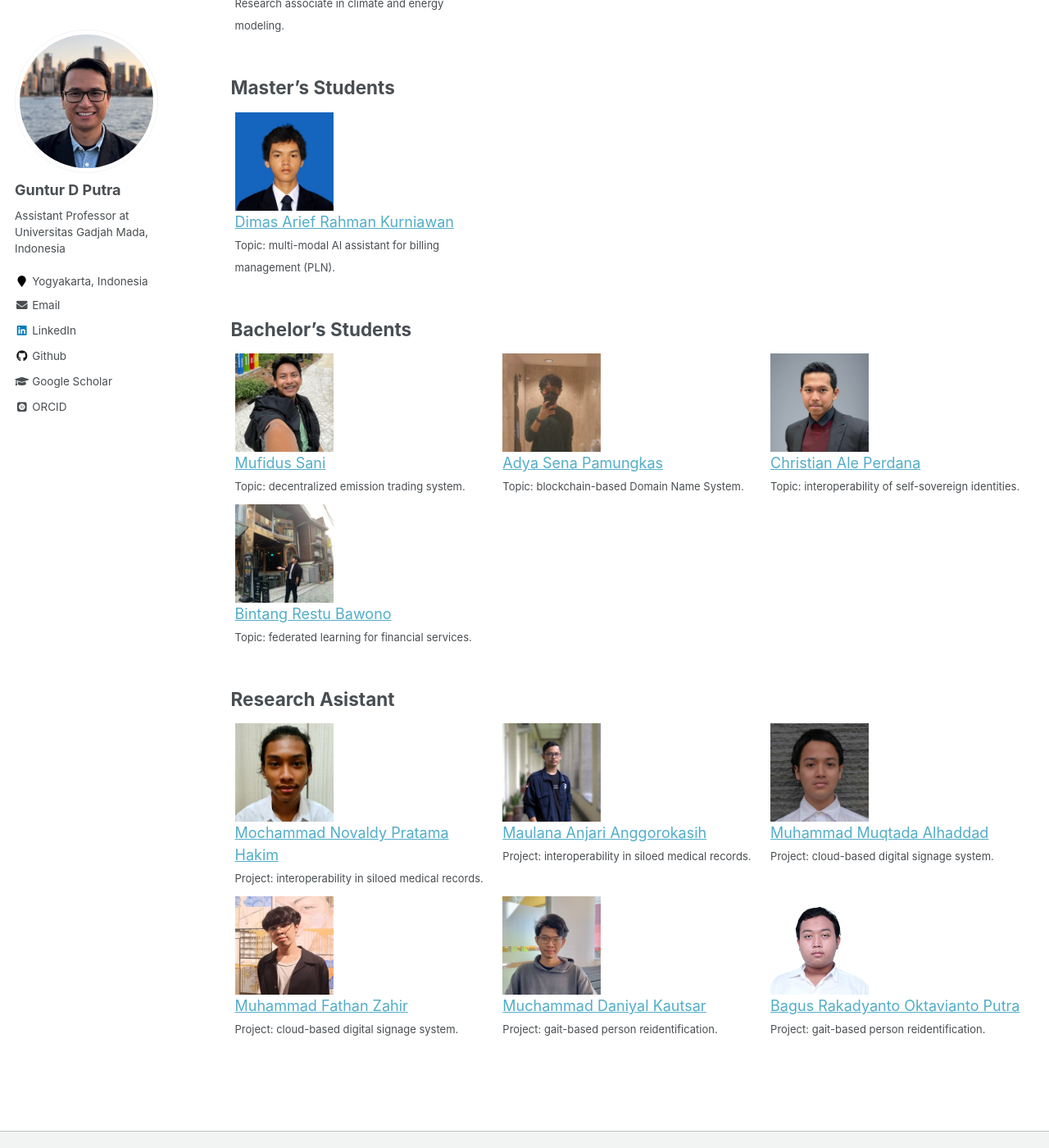
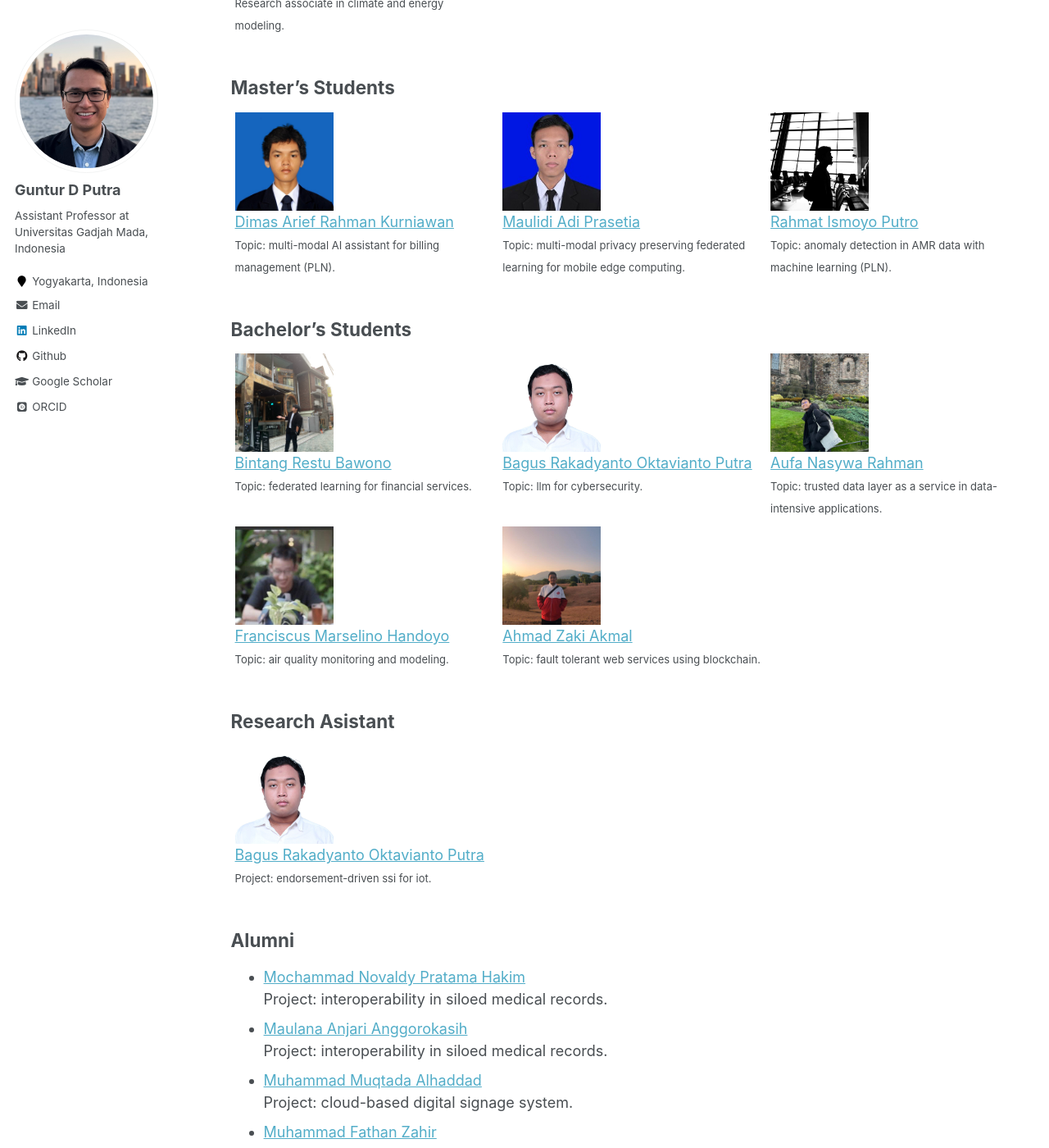
Before and after one commit to gdputra/gdputra.github.io, a Jekyll site: the page built from _pages/teams.md, in a window 1280 px wide and 1400 px high, scrolled down 464 px. Shown: the whole window at 82% size. Built offline with Jekyll 4.4.1, drawn with Linux system fonts in a browser that asks for light colours; some web fonts are replaced.

Commit message:
Update research teams

```diff
--- a/_pages/teams.md
+++ b/_pages/teams.md
@@ -29,11 +29,50 @@ Master's Students
         <a href="#" target="_blank">Dimas Arief Rahman Kurniawan</a> <br>
         <font size="2">Topic: multi-modal AI assistant for billing management (PLN).</font>
     </div>
+    <div class="img-container">
+        <img src="../images/teams/maulidi.jpeg" style="width:120px;height:120px"> <br>
+        <a href="https://id.linkedin.com/in/maulidi-adi" target="_blank">Maulidi Adi Prasetia</a> <br>
+        <font size="2">Topic: multi-modal privacy preserving federated learning for mobile edge computing.</font>
+    </div>
+    <div class="img-container">
+        <img src="../images/teams/rahmat.jpeg" style="width:120px;height:120px"> <br>
+        <a href="#" target="_blank">Rahmat Ismoyo Putro</a> <br>
+        <font size="2">Topic: anomaly detection in AMR data with machine learning (PLN).</font>
+    </div>
 </div>
 
 Bachelor's Students
 -------------------
 <div class="clearfix">
+    <div class="img-container">
+        <img src="../images/teams/bintang.png" style="width:120px;height:120px"> <br>
+        <a href="https://www.linkedin.com/in/bintangrestubawono/" target="_blank">Bintang Restu Bawono</a> <br>
+        <font size="2">Topic: federated learning for financial services.</font>
+    </div>
+    <div class="img-container">
+        <img src="../images/teams/raka.jpeg" style="width:120px;height:120px"> <br>
+        <a href="https://id.linkedin.com/in/bagus-rakadyanto-oktavianto-putra-0b0839221" target="_blank">Bagus Rakadyanto Oktavianto Putra</a> <br>
+        <font size="2">Topic: llm for cybersecurity.</font>
+    </div>
+    <div class="img-container">
+        <img src="../images/teams/aufa.jpeg" style="width:120px;height:120px"> <br>
+        <a href="https://id.linkedin.com/in/aufarahman" target="_blank">Aufa Nasywa Rahman</a> <br>
+        <font size="2">Topic: trusted data layer as a service in data-intensive applications.</font>
+    </div>
+</div>
+<div class="clearfix">
+    <div class="img-container">
+        <img src="../images/teams/marsel.jpeg" style="width:120px;height:120px"> <br>
+        <a href="https://id.linkedin.com/in/franciscus-marselino-handoyo-790822220" target="_blank">Franciscus Marselino Handoyo</a> <br>
+        <font size="2">Topic: air quality monitoring and modeling.</font>
+    </div>
+    <div class="img-container">
+        <img src="../images/teams/zaki.jpeg" style="width:120px;height:120px"> <br>
+        <a href="https://id.linkedin.com/in/ahmad-zaki-akmal" target="_blank">Ahmad Zaki Akmal</a> <br>
+        <font size="2">Topic: fault tolerant web services using blockchain.</font>
+    </div>
+</div>
+<!-- <div class="clearfix">
     <div class="img-container">
         <img src="../images/teams/sani.png" style="width:120px;height:120px"> <br>
         <a href="https://www.linkedin.com/in/mufidussani/" target="_blank">Mufidus Sani</a> <br>
@@ -49,19 +88,18 @@ Bachelor's Students
     <a href="https://www.linkedin.com/in/christianale/" target="_blank">Christian Ale Perdana</a> <br>
     <font size="2">Topic: interoperability of self-sovereign identities.</font>
     </div>
-</div>
-
-<div class="clearfix">
-    <div class="img-container">
-        <img src="../images/teams/bintang.png" style="width:120px;height:120px"> <br>
-        <a href="https://www.linkedin.com/in/bintangrestubawono/" target="_blank">Bintang Restu Bawono</a> <br>
-        <font size="2">Topic: federated learning for financial services.</font>
-    </div>
-</div>
+</div> -->
 
 Research Asistant
 -----------------
 <div class="clearfix">
+    <div class="img-container">
+    <img src="../images/teams/raka.jpeg" style="width:120px;height:120px"> <br>
+    <a href="https://id.linkedin.com/in/bagus-rakadyanto-oktavianto-putra-0b0839221" target="_blank">Bagus Rakadyanto Oktavianto Putra</a> <br>
+    <font size="2">Project: endorsement-driven ssi for iot.</font>
+    </div>
+</div>
+<!-- <div class="clearfix">
     <div class="img-container">
         <img src="../images/teams/novaldy.jpeg" style="width:120px;height:120px"> <br>
         <a href="#" target="_blank">Mochammad Novaldy Pratama Hakim</a> <br>
@@ -95,4 +133,17 @@ Research Asistant
     <a href="https://id.linkedin.com/in/bagus-rakadyanto-oktavianto-putra-0b0839221" target="_blank">Bagus Rakadyanto Oktavianto Putra</a> <br>
     <font size="2">Project: gait-based person reidentification.</font>
     </div>
-</div>
+</div> -->
+
+Alumni
+-----------------
+- [Mochammad Novaldy Pratama Hakim](https://www.linkedin.com/in/muhammadfathanzahir/) <br>
+Project: interoperability in siloed medical records.
+- [Maulana Anjari Anggorokasih](https://www.linkedin.com/in/maulana-anjari-anggorokasih/)<br>
+Project: interoperability in siloed medical records.
+- [Muhammad Muqtada Alhaddad](https://www.linkedin.com/in/muhammad-muqtada-alhaddad-b02b44195/)<br>
+Project: cloud-based digital signage system.
+- [Muhammad Fathan Zahir](https://www.linkedin.com/in/muhammadfathanzahir/)<br>
+Project: cloud-based digital signage system.
+- [Muchammad Daniyal Kautsar](https://www.linkedin.com/in/mdaniyalk/)<br>
+Project: gait-based person reidentification.
```
Also changed, not shown: images/teams/aufa.jpeg (added), images/teams/marsel.jpeg (added), images/teams/maulidi.jpeg (added), images/teams/rahmat.jpeg (added), images/teams/zaki.jpeg (added).
